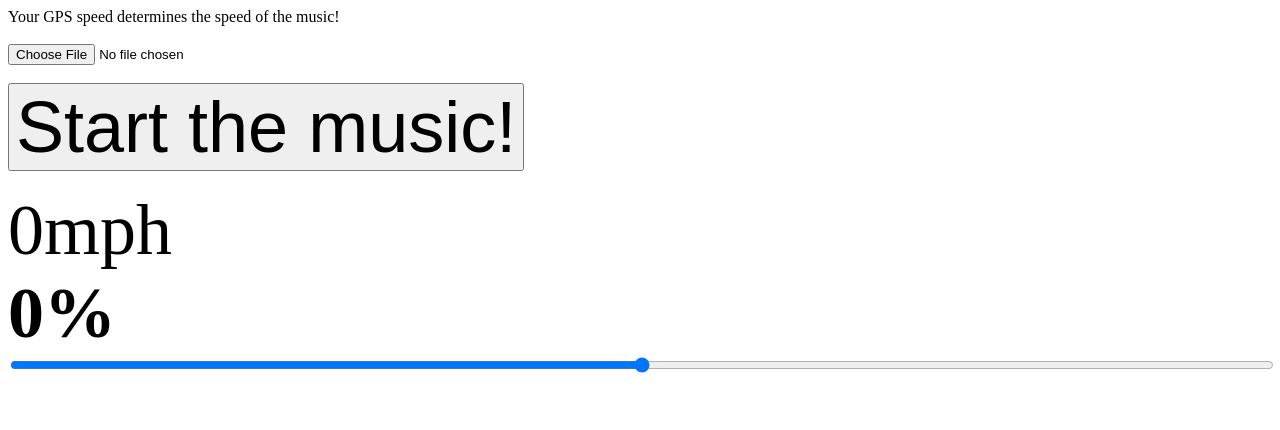
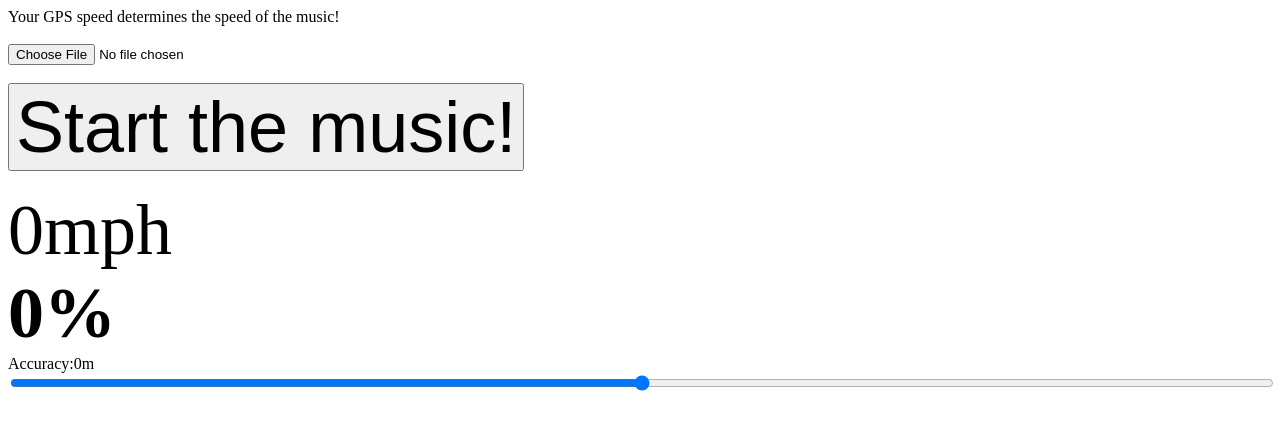
Before and after one commit to SuperSpruce/GPS-speed-music, a plain HTML site: page index.html in a window 1280 px wide. Drawn offline with Linux system fonts and the light colour scheme.

Commit message:
Update index.html

```diff
--- a/index.html
+++ b/index.html
@@ -33,7 +33,10 @@
 
     <co class="big">
       <span id="mphSpeed">0</span>mph<br>
-        <b><span id="percentage">0</span>%</b>
+        <b><span id="percentage">0</span>%</b><br>
+    </co>
+    <co class="medium">
+      Accuracy:<span id="accuracy">0</span>m<br>
     </co>
 
     <div class="slidecontainer">
```
